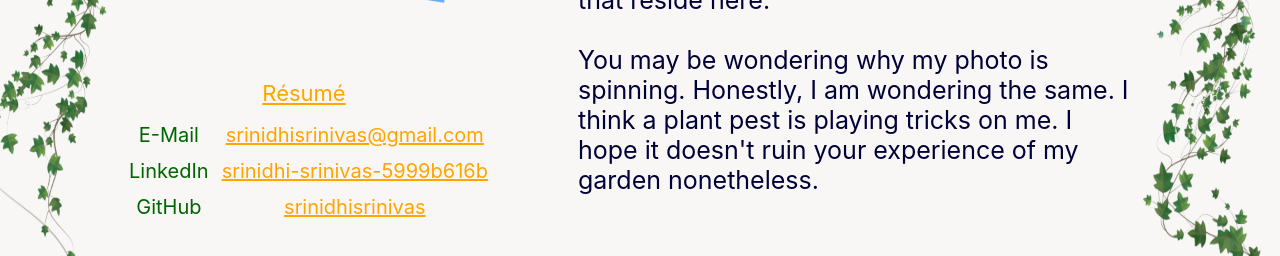
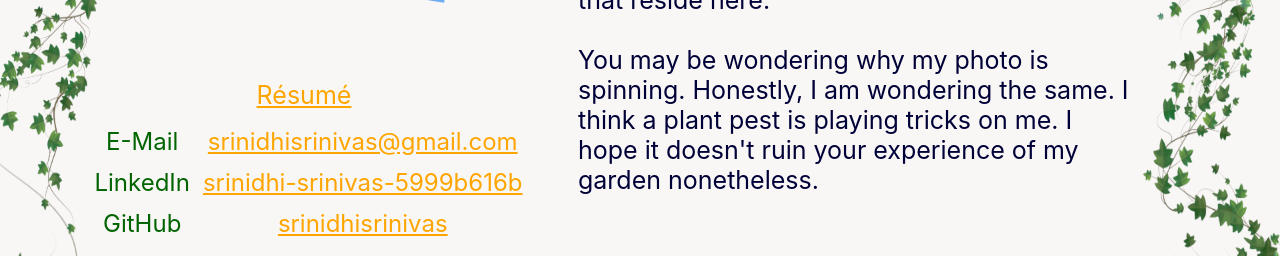
Before and after one commit to srinidhisrinivas/srinidhisrinivas.github.io, a React (Create React App) app in the folder github-io/: page /#/home in a window 1280 px wide. Shown: the part 544-800 px from the top of the page. Built offline with nearby package versions, Linux system fonts and the light colour scheme.

Commit message:
scaled profile links table

```diff
--- a/github-io/src/App.css
+++ b/github-io/src/App.css
@@ -139,7 +139,7 @@
   font-size: calc(5px + 2.5vmin);
   color: #000038;
   margin-top: 18vh;
-  padding-bottom: 10vh;
+  padding-bottom: 5vh;
   background-image: url('graphics/HomeBG.png');
   background-size: 100% 100%;
   background-repeat: repeat;
@@ -176,11 +176,11 @@
 }
 .resume-link-container {
   padding: 10px;
-  font-size: 22px;
+  font-size: calc(5px + 2.5vmin);
 }
 .links-box{
   background: transparent;
-  font-size: 20px;
+  font-size: calc(4px + 2.5vmin);
   text-align: center;
 }
 .link-name{
```
